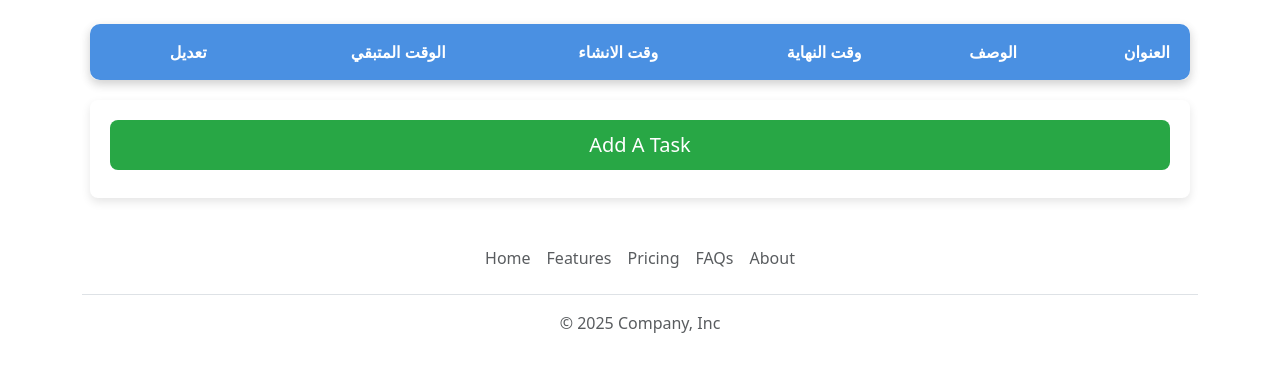
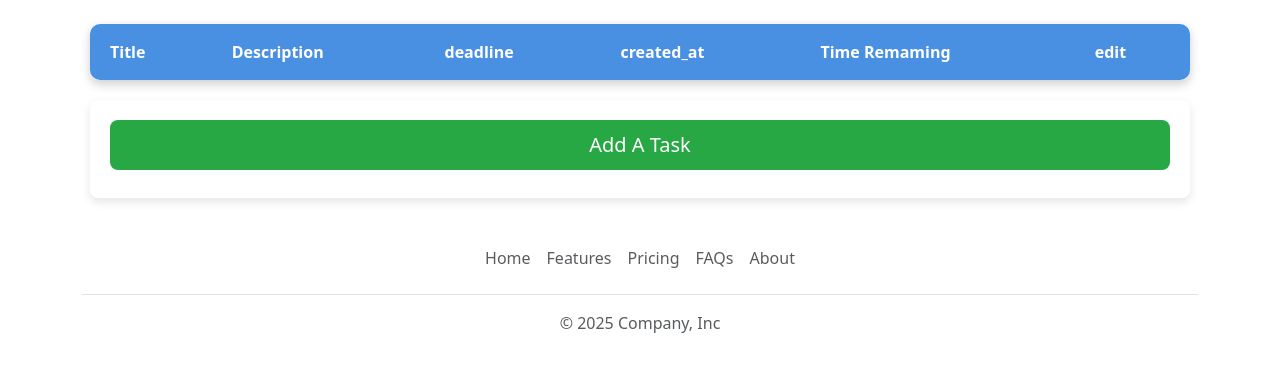
Before and after one commit to omarzidane0/Task-App, a Flask app: template app/routes/home/templates/home.html in a window 1280 px wide. Shown: the part 93-465 px from the top of the page. Run offline with Flask 3, Linux system fonts and the light colour scheme; the template is opened without the code that fills it, so the values that code supplies are empty; some libraries are stand-ins or nearby versions.

Commit message:
Just Edit some text in the HTML files.

```diff
--- a/app.py
+++ b/app.py
@@ -6,4 +6,4 @@ if __name__ == "__main__":
     app = createapp()
     with app.app_context():
         db.create_all()
-    app.run(debug=False)
+    app.run(debug=True)
--- a/app/routes/home/templates/home.html
+++ b/app/routes/home/templates/home.html
@@ -12,7 +12,7 @@
       color: #333;
     }
     .form-container {
-        direction: rtl;
+
       max-width: 1100px;
       margin: auto;
 
@@ -97,14 +97,14 @@ td {
   display: none;
 }
 .update_btn{
-  width: 30%;
+  width: 50%;
   background-color: #FBC02D;
   color: #f2f7fb;
   border-radius: 4px;
 padding: 10px;
 }
 .del_btn{
-  width: 30%;
+  width: 50%;
   border-radius: 4px;
    background-color: #28a745;
    color:#f2f7fb ;
@@ -133,12 +133,12 @@ padding: 10px;
     <table id="taskTable">
       <thead>
         <tr>
-          <th>العنوان</th>
-          <th>الوصف</th>
-          <th>وقت النهاية</th>
-          <th>وقت الانشاء</th>
-          <th>الوقت المتبقي</th>
-          <th>تعديل</th>
+          <th>Title</th>
+          <th>Description</th>
+          <th>deadline</th>
+          <th>created_at</th>
+          <th>Time Remaming</th>
+          <th>edit</th>
         </tr>
       </thead>
       <tbody id="tasks">
--- a/app/routes/login/login.py
+++ b/app/routes/login/login.py
@@ -32,9 +32,9 @@ def login():
                     response.set_cookie("access_token" ,token ,secure=False, httponly=True )
                     return response
                 else:
-                    return render_template("login.html" , errors="Wrong password")
+                    return render_template("login.html" , errors="Wrong password or Username")
             else:
-                return render_template("login.html" , errors="Wrong UserName")
+                return render_template("login.html" , errors="Wrong password or Username")
         return render_template("login.html")
     else:
         try:
--- a/app/routes/login/templates/login.html
+++ b/app/routes/login/templates/login.html
@@ -115,7 +115,7 @@ form .signup-link a:hover {
     {%block content %}
     <div id="fake-body">
       <div class="wrapper">
-    <div class="title"><span>Sign Up Form</span></div>
+    <div class="title"><span>Sign In Form</span></div>
 
     <form id="login"action="#"method="post">
       <div class="row">
--- a/app/routes/register/register.py
+++ b/app/routes/register/register.py
@@ -49,6 +49,6 @@ def check_username():
     existing_user = users.query.filter_by(user_name=user).first()
 
     if existing_user:
-        return jsonify({'exists': True, 'message': 'Username already taken'})
+        return jsonify({'exists': True, 'message': 'Username is already Exist'})
     else:
         return jsonify({'exists': False})
```
